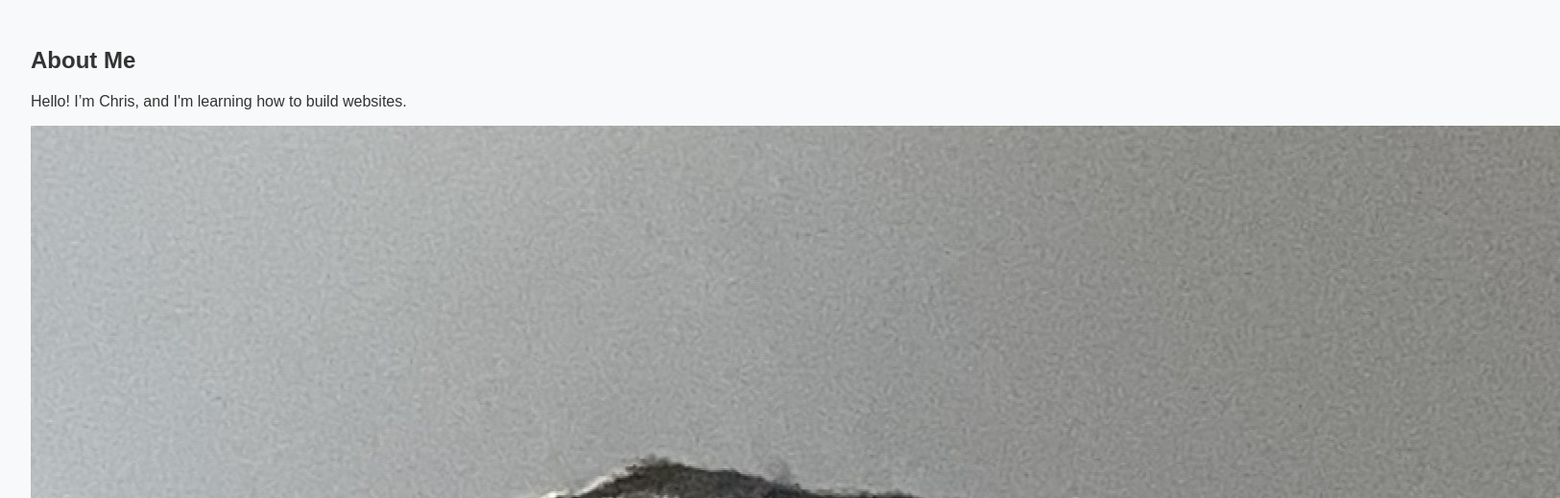
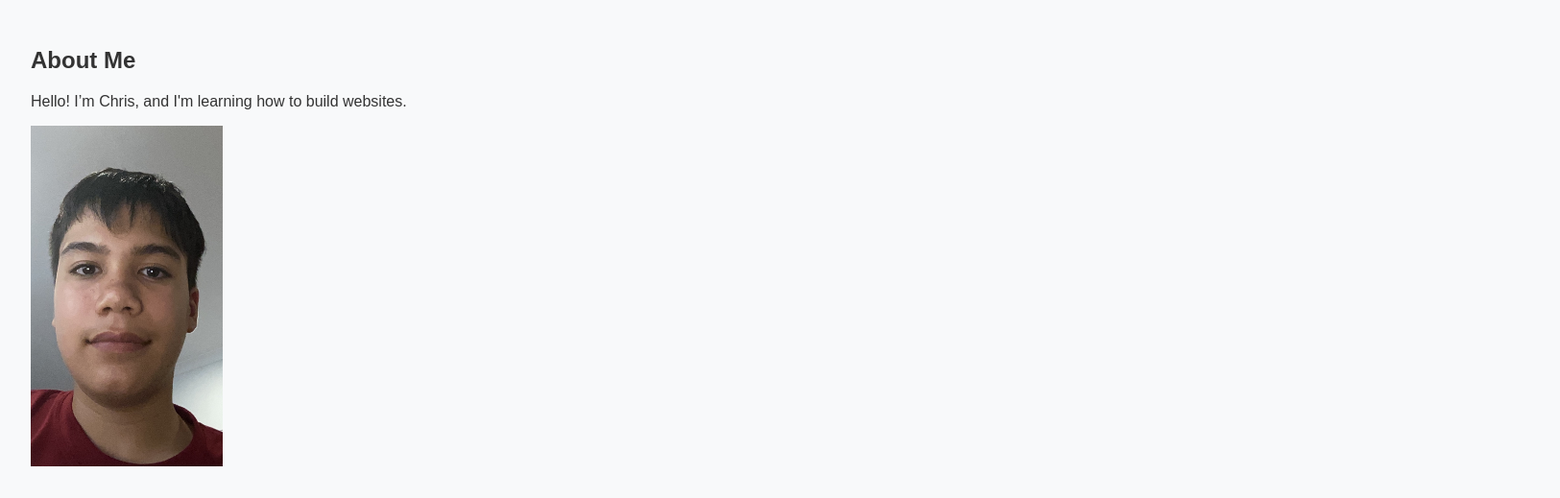
Before and after one commit to bestbro767/my-website, a plain HTML site: page index.html in a window 1280 px wide. Shown: the part 133-652 px from the top of the page at 96% size, 1625 px wide, since content can reach past the window. Drawn offline with Linux system fonts and the light colour scheme.

Commit message:
Update index.html

```diff
--- a/index.html
+++ b/index.html
@@ -21,7 +21,7 @@
       <h2>About Me</h2>
       <p>Hello! I’m Chris, and I'm learning how to build websites.</p>
     </section>
-    <img src = "IMG_3707.jpeg" alt = "Me" />
+    <img src = "IMG_3707.jpeg" alt = "Me" width="200" />
   </main>
 
   <footer>
```
